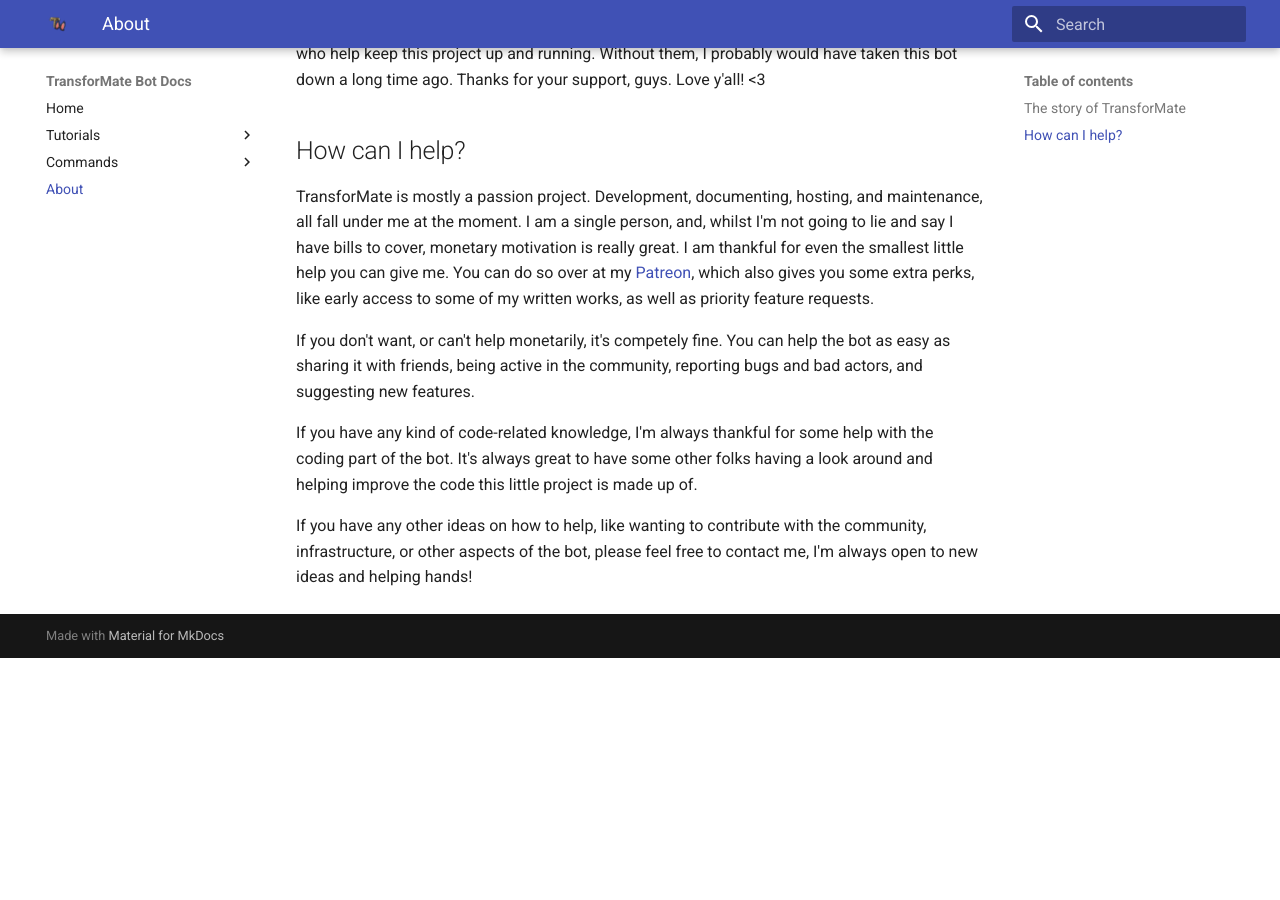
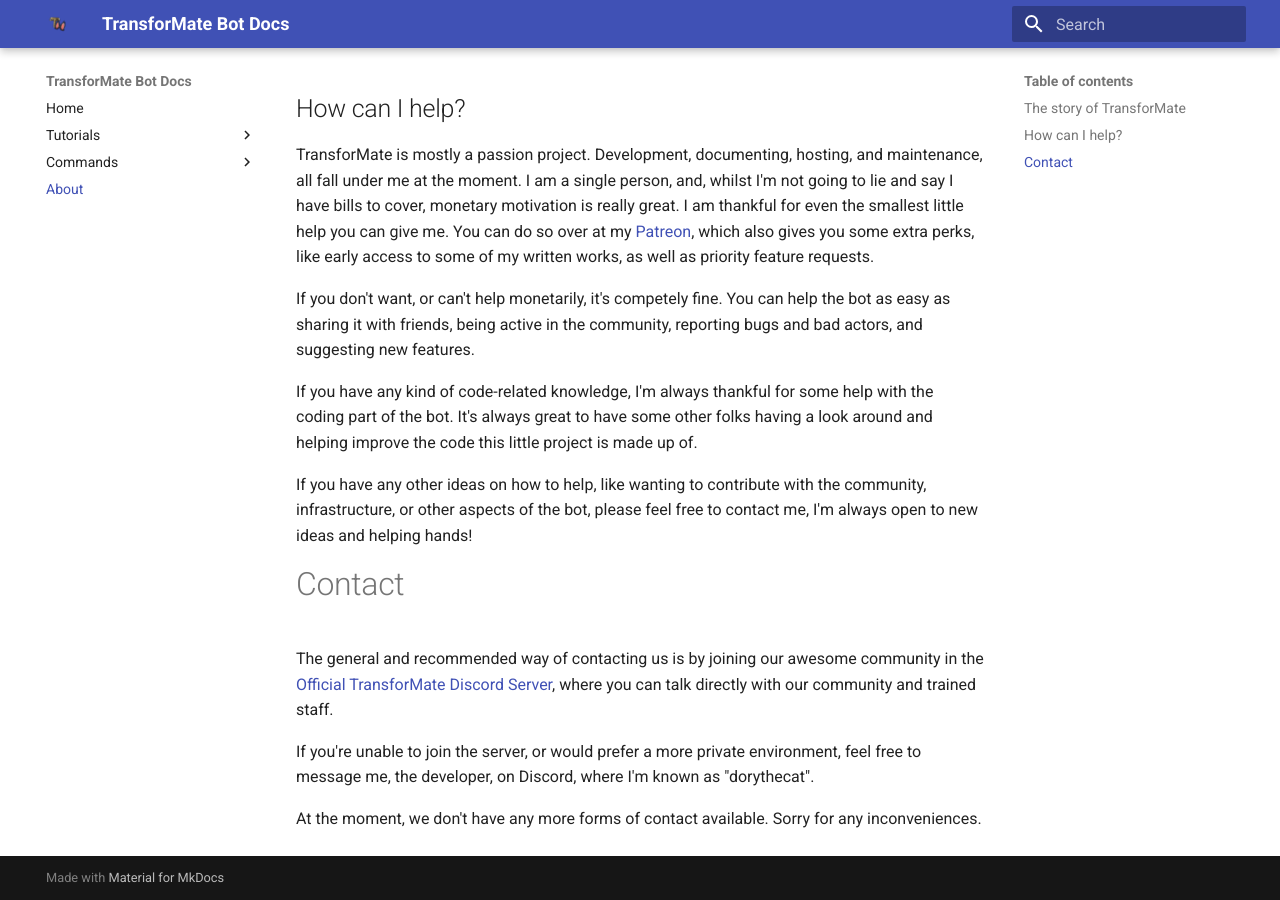
Before and after one commit to dorythecat/TransforMate, an MkDocs documentation site: the page built from docs/about.md, in a window 1280 px wide and 900 px high, scrolled down 909 px. Built offline with MkDocs 1.6.1 and Material for MkDocs 9.7.7, drawn with Linux system fonts in a browser that asks for light colours; before the commit the page ends 1567 px from its top, so only the background shows below that.

Commit message:
Added contact info and fixed a typo

```diff
--- a/docs/about.md
+++ b/docs/about.md
@@ -57,3 +57,14 @@
 If you have any other ideas on how to help, like wanting to contribute with the
 community, infrastructure, or other aspects of the bot, please feel free to
 contact me, I'm always open to new ideas and helping hands!
+
+# Contact
+The general and recommended way of contacting us is by joining our awesome community
+in the [Official TransforMate Discord Server](https://discord.gg/uGjWk2SRf6), where
+you can talk directly with our community and trained staff.
+
+If you're unable to join the server, or would prefer a more private environment, feel
+free to message me, the developer, on Discord, where I'm known as "dorythecat".
+
+At the moment, we don't have any more forms of contact available. Sorry for any
+inconveniences.
```
Also changed, not shown: docs/commands/summary.md (+1 -1 lines).
